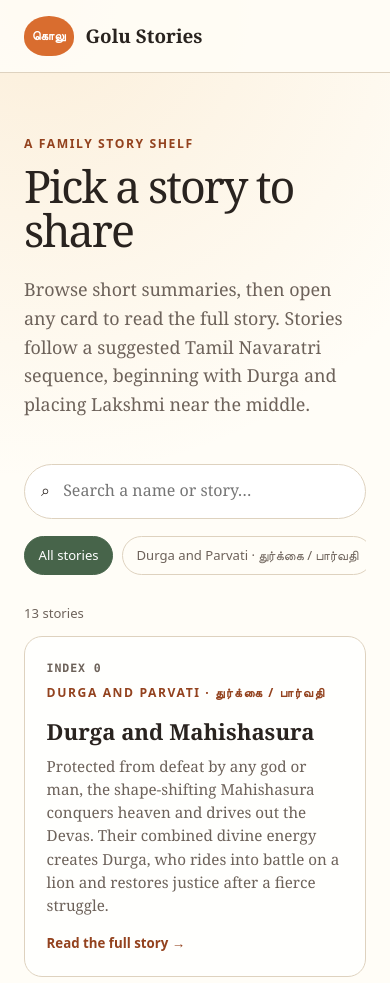
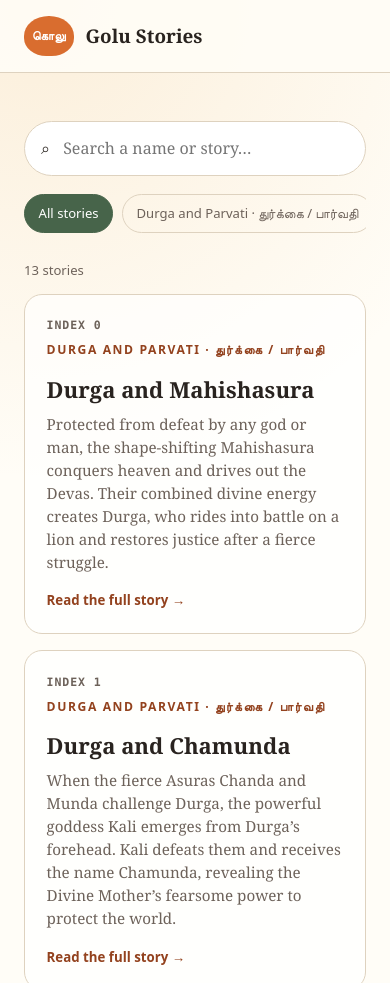
Before and after one commit to kannan-chandra/Golu-stories, a website: page index.html in a window 390 px wide. Shown: the top 983 px of the page. Drawn offline with Linux system fonts and the light colour scheme.

Commit message:
Remove homepage introduction

```diff
--- a/app.js
+++ b/app.js
@@ -1,6 +1,5 @@
 const stories = STORIES;
 
-const intro = document.querySelector(".intro");
 const browse = document.querySelector(".browse");
 const grid = document.querySelector("#story-grid");
 const filters = document.querySelector("#filters");
@@ -86,7 +85,6 @@ function reset() {
 }
 
 function renderStoryPage(story) {
-  intro.hidden = true;
   browse.hidden = true;
   storyPage.hidden = false;
   document.querySelector("#story-index").textContent = `Index ${stories.indexOf(story)}`;
@@ -136,7 +134,6 @@ function renderStoryPage(story) {
 }
 
 function renderMissingStory() {
-  intro.hidden = true;
   browse.hidden = true;
   storyPage.hidden = false;
   document.querySelector("#story-index").textContent = "";
--- a/index.html
+++ b/index.html
@@ -21,13 +21,8 @@
     </header>
 
     <main id="top">
-      <section class="intro" aria-labelledby="page-title">
-        <p class="eyebrow">A family story shelf</p>
-        <h1 id="page-title">Pick a story to share</h1>
-        <p class="intro-copy">Browse short summaries, then open any card to read the full story. Stories follow a suggested Tamil Navaratri sequence, beginning with Durga and placing Lakshmi near the middle.</p>
-      </section>
-
       <section class="browse" aria-label="Browse stories">
+        <h1 class="sr-only">Golu Stories</h1>
         <div class="toolbar">
           <label class="search">
             <span class="sr-only">Search stories</span>
--- a/styles.css
+++ b/styles.css
@@ -32,12 +32,10 @@ button { cursor: pointer; }
 .brand-mark { display: grid; place-items: center; min-width: 3.1rem; height: 2.5rem; padding: 0 .45rem; color: white; background: var(--saffron); border-radius: 50% 50% 45% 45%; font-family: system-ui, sans-serif; font-size: .76rem; }
 
 main { max-width: 1180px; margin: auto; padding: 0 1.5rem; }
-.intro { max-width: 760px; padding: 5.6rem 0 3.6rem; }
 .eyebrow { margin: 0 0 .65rem; color: var(--saffron-dark); font-family: ui-sans-serif, system-ui, sans-serif; font-size: .76rem; font-weight: 750; letter-spacing: .13em; text-transform: uppercase; }
 h1 { margin: 0; max-width: 650px; font-size: clamp(2.8rem, 7vw, 5.5rem); font-weight: 500; line-height: .98; letter-spacing: -.045em; }
-.intro-copy { max-width: 680px; margin: 1.5rem 0 0; color: var(--muted); font-size: 1.12rem; }
 
-.browse { padding-bottom: 5rem; }
+.browse { padding: 3rem 0 5rem; }
 .toolbar { display: flex; gap: .75rem; align-items: center; }
 .search { flex: 1; max-width: 560px; display: flex; align-items: center; gap: .7rem; padding: .8rem 1rem; border: 1px solid var(--line); border-radius: 999px; background: white; }
 .search:focus-within { outline: 3px solid rgba(217, 109, 47, .18); border-color: var(--saffron); }
@@ -78,7 +76,6 @@ footer p { max-width: 1180px; margin: auto; padding: 1.7rem 1.5rem; color: var(-
 @media (max-width: 850px) { .story-grid { grid-template-columns: repeat(2, minmax(0, 1fr)); } }
 @media (max-width: 590px) {
   .header-inner p { display: none; }
-  .intro { padding: 3.8rem 0 2.8rem; }
   .story-page { padding-top: 2.5rem; }
   .story-page .back-link { margin-bottom: 2.5rem; }
   .story-grid { grid-template-columns: 1fr; }
```
